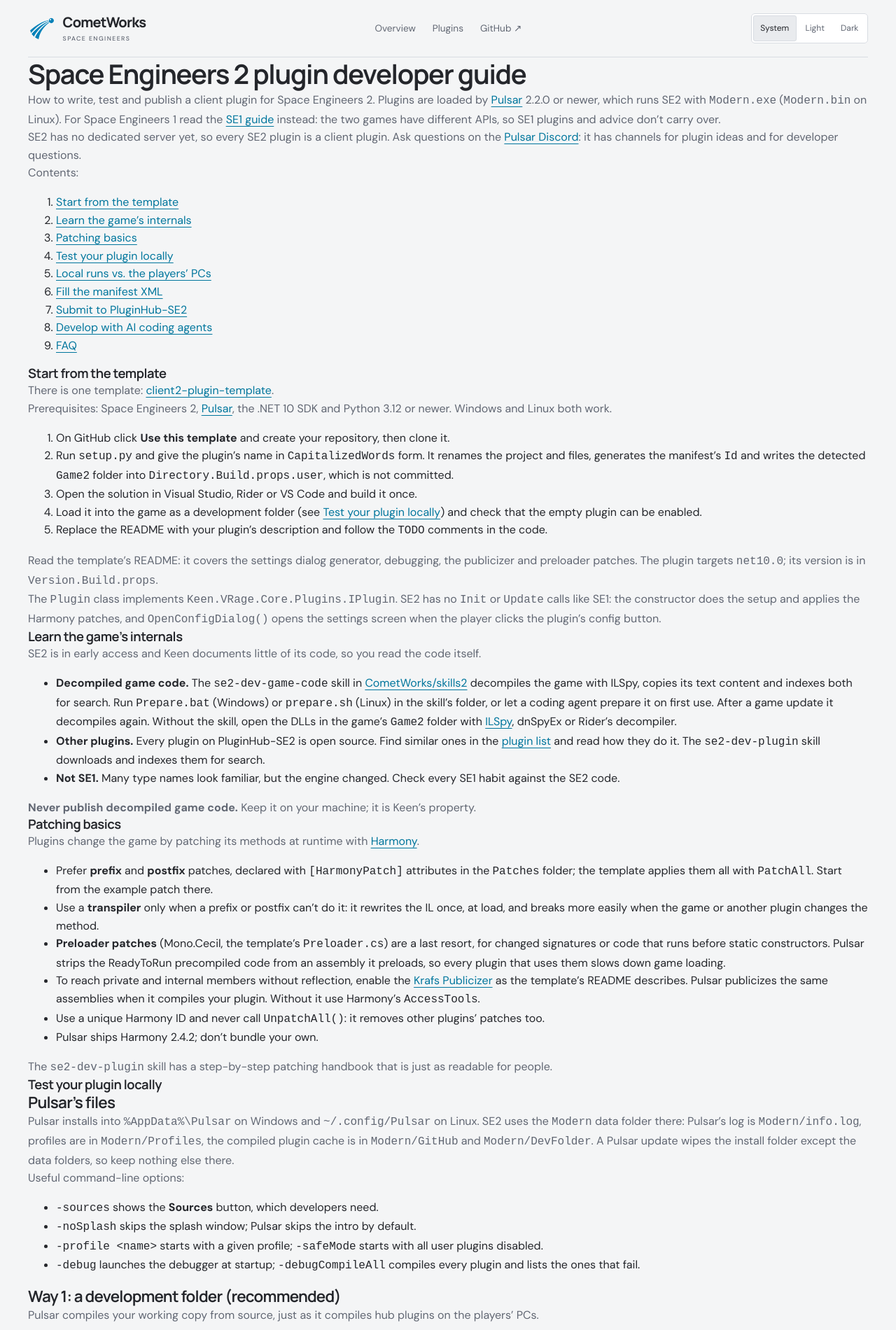
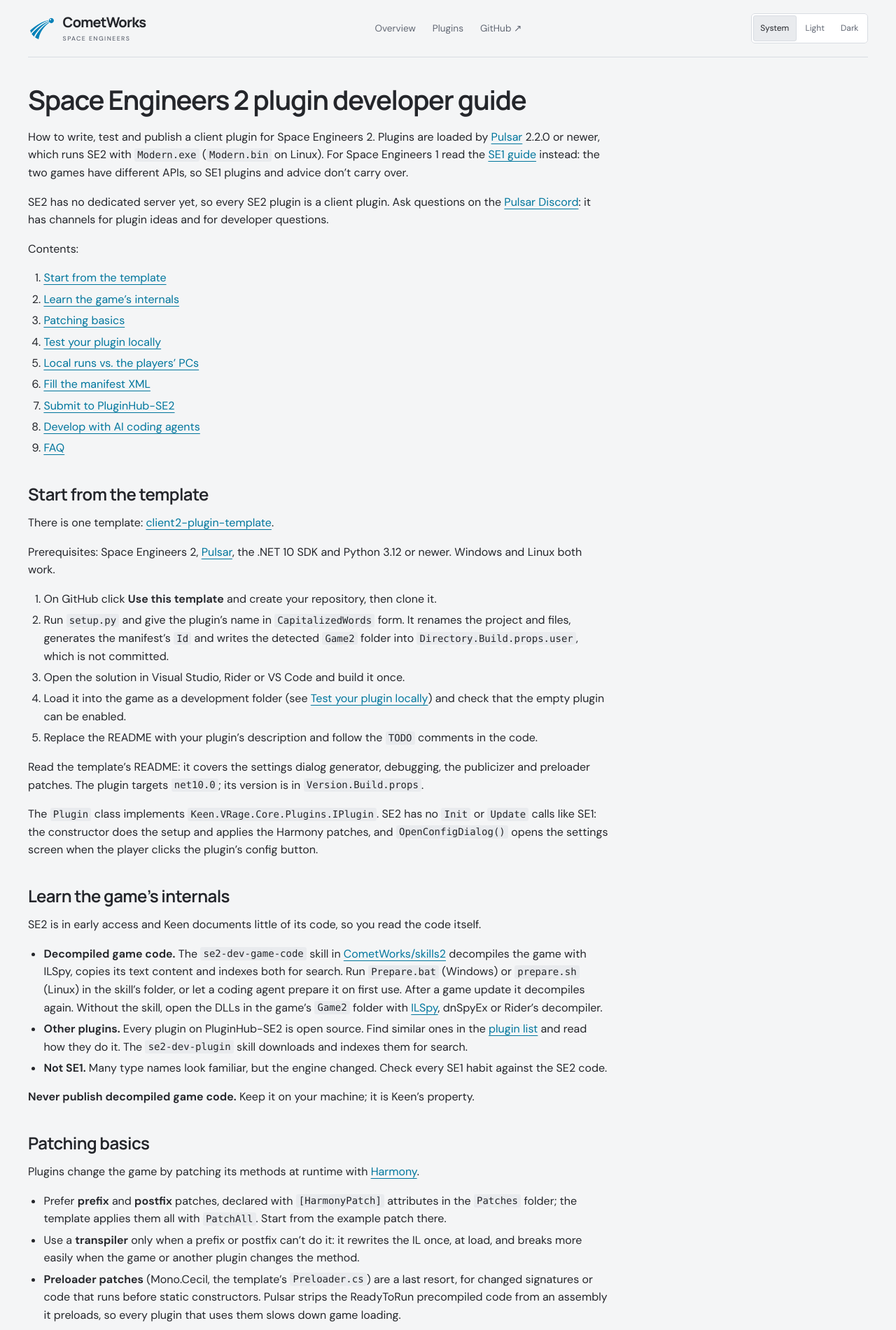
Before and after one commit to CometWorks/cometworks.github.io, a Jekyll site: the page built from plugin-dev/se2.md, in a window 1280 px wide. Shown: the top 1900 px of the page at 70% size. Built offline with Jekyll 4.4.1, drawn with Linux system fonts in a browser that asks for light colours; some of the changed text lies outside the part shown.

Commit message:
Plugin guide: guide layout in the redesigned site, Developers section on the home page
The guide pages use layout: guide, which wraps the default layout's content
in <article class="guide"> with prose, code block and table styles built on
the theme's colour tokens, so they follow Light/Dark/System like the rest of
the site. The home page gets a Developers section in home-resources and the
footer a guide link. check_site.cjs covers the three guide pages too.

```diff
--- a/_layouts/default.html
+++ b/_layouts/default.html
@@ -33,7 +33,7 @@
   <main id="main" class="shell" tabindex="-1">{{ content }}</main>
   <footer class="site-footer shell">
     <div><strong>CometWorks</strong><p>Open source. Built for Space Engineers.</p></div>
-    <nav aria-label="Footer navigation"><a href="{{ '/plugins/' | relative_url }}">Plugin catalogue</a><a href="https://github.com/CometWorks">GitHub <span aria-hidden="true">↗</span></a><a href="https://github.com/CometWorks/cometworks.github.io">Website source <span aria-hidden="true">↗</span></a></nav>
+    <nav aria-label="Footer navigation"><a href="{{ '/plugins/' | relative_url }}">Plugin catalogue</a><a href="{{ '/plugin-dev/' | relative_url }}">Plugin developer guide</a><a href="https://github.com/CometWorks">GitHub <span aria-hidden="true">↗</span></a><a href="https://github.com/CometWorks/cometworks.github.io">Website source <span aria-hidden="true">↗</span></a></nav>
   </footer>
 </body>
 </html>
--- /dev/null
+++ b/_layouts/guide.html
@@ -0,0 +1,4 @@
+---
+layout: default
+---
+<article class="guide">{{ content }}</article>
--- a/assets/site.css
+++ b/assets/site.css
@@ -51,7 +51,7 @@
 .product-card>p,.hub-card>p{font-size:.875rem;line-height:1.7;margin-bottom:1.1rem}
 .card-link{display:flex;align-items:center;justify-content:space-between;gap:.75rem;border-top:1px solid var(--border);margin-top:auto;padding-top:.8rem;font-size:.8rem;font-weight:600;text-decoration:none}
 .product-card:hover,.hub-card:hover{border-color:var(--input)}
-.home-resources{display:grid;grid-template-columns:1.8fr 1fr;gap:2rem}
+.home-resources{display:grid;grid-template-columns:1.8fr 1fr;gap:0 2rem}
 .quick-hubs{display:grid;grid-template-columns:repeat(2,minmax(0,1fr));gap:.65rem}
 .quick-hubs a{background:var(--surface);border:1px solid var(--border);border-radius:4px;padding:.85rem 1rem;text-decoration:none;min-width:0}
 .quick-hubs a:hover{border-color:var(--accent)}
@@ -76,7 +76,26 @@
 .hub-meta{display:flex;justify-content:space-between;flex-wrap:wrap;gap:.65rem;color:var(--muted);font-size:.75rem;margin:0 0 .85rem}
 .hub-meta>span:first-child{color:var(--text)}
 .catalogue-stamp{margin-top:1rem}
-@media(max-width:1000px){.shell{width:calc(100% - 3rem)}.site-header{gap:1rem;flex-wrap:wrap;padding:.8rem 0}.site-header nav{gap:1.2rem}.home-resources{gap:1.5rem;grid-template-columns:1.5fr 1fr}}
+.guide{max-width:52rem;padding:2.3rem 0 3rem;overflow-wrap:break-word}
+.guide>h1{margin-bottom:1rem}
+.guide h2{font-size:1.5rem;margin:2.4rem 0 .8rem}
+.guide h3{font-size:1.15rem;margin:1.8rem 0 .6rem}
+.guide p,.guide li{color:var(--text)}
+.guide p,.guide ul,.guide ol,.guide pre,.guide table,.guide blockquote{margin:0 0 1rem}
+.guide ul,.guide ol{padding-left:1.4rem}
+.guide li{margin:.3rem 0}
+.guide li>p,.guide li>ul,.guide li>ol{margin:.3rem 0}
+.guide strong{font-weight:650}
+.guide code{font:.875em ui-monospace,SFMono-Regular,Menlo,Consolas,monospace;background:var(--surface-2);border-radius:3px;padding:.1em .3em}
+.guide pre{background:var(--surface);border:1px solid var(--border);border-radius:5px;padding:.9rem 1rem;overflow-x:auto;line-height:1.5}
+.guide pre code{background:none;padding:0;font-size:.85rem}
+.guide table{display:block;overflow-x:auto;border-collapse:collapse;font-size:.875rem;overflow-wrap:normal}
+.guide th,.guide td{border:1px solid var(--border);padding:.5rem .7rem;text-align:left;vertical-align:top;min-width:8rem}
+.guide th{background:var(--surface-2);font-weight:600}
+.guide td{background:var(--surface)}
+.guide blockquote{border-left:3px solid var(--accent);padding:.2rem 0 .2rem 1rem}
+.guide hr{border:0;border-top:1px solid var(--border);margin:2rem 0}
+@media(max-width:1000px){.shell{width:calc(100% - 3rem)}.site-header{gap:1rem;flex-wrap:wrap;padding:.8rem 0}.site-header nav{gap:1.2rem}.home-resources{gap:0 1.5rem;grid-template-columns:1.5fr 1fr}}
 @media(max-width:760px){.site-header{column-gap:.6rem;row-gap:.65rem}.site-header nav{order:3;width:100%;border-top:1px solid var(--border);padding-top:.4rem;gap:1.5rem}.theme-switch{margin-left:auto}.brand{font-size:1.15rem;gap:.4rem}.brand small{font-size:.5rem}.brand-mark,.brand-mark img{width:34px;height:34px}.page-heading{padding:1.75rem 0 1.2rem}.product-grid{grid-template-columns:1fr}.product-card,.hub-card{padding:1.1rem}.product-card h3{font-size:1.3rem}.product-card>p{margin-bottom:.8rem}.home-resources{grid-template-columns:1fr;gap:0}.hub-grid{grid-template-columns:1fr}.runtime-section{padding-top:0}.site-footer{align-items:flex-start;flex-direction:column;gap:1rem}}
 @media(max-width:380px){.shell{width:calc(100% - 2rem)}.brand{font-size:1rem}.brand small{letter-spacing:.1em}.brand-mark,.brand-mark img{width:30px;height:30px}.theme-switch span{font-size:.7rem;padding:.55rem .4rem}.quick-hubs{grid-template-columns:1fr}}
 @media(prefers-reduced-motion:no-preference){.product-card,.hub-card,.quick-hubs a{transition:border-color .15s}}
```
Also changed, not shown: _tools/check_site.cjs (+4 -4 lines), plugin-dev/index.md (+1 -1 lines), plugin-dev/se1.md (+1 -1 lines), plugin-dev/se2.md (+1 -1 lines), README.md.
